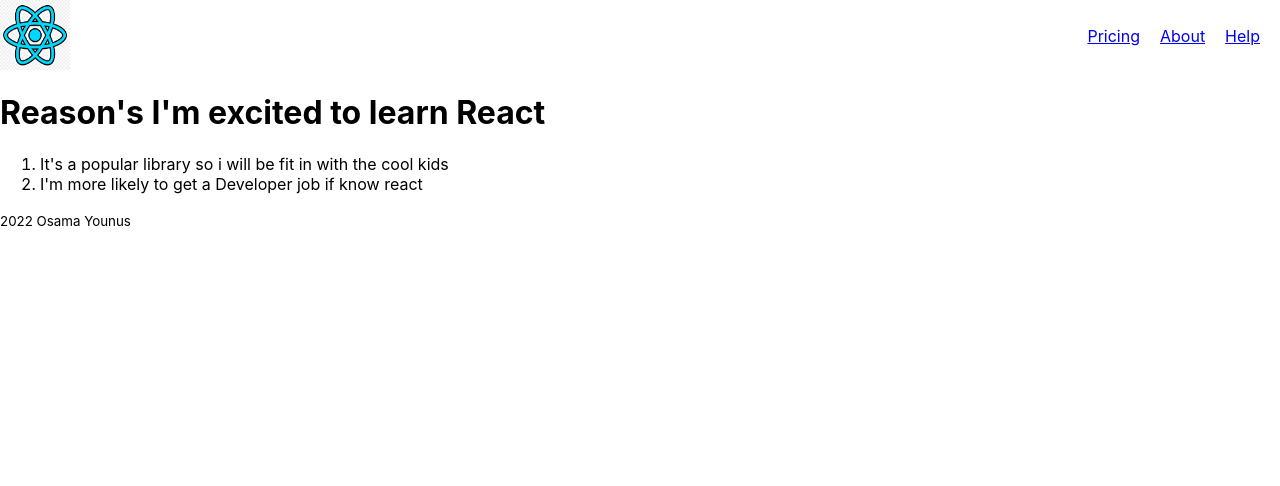
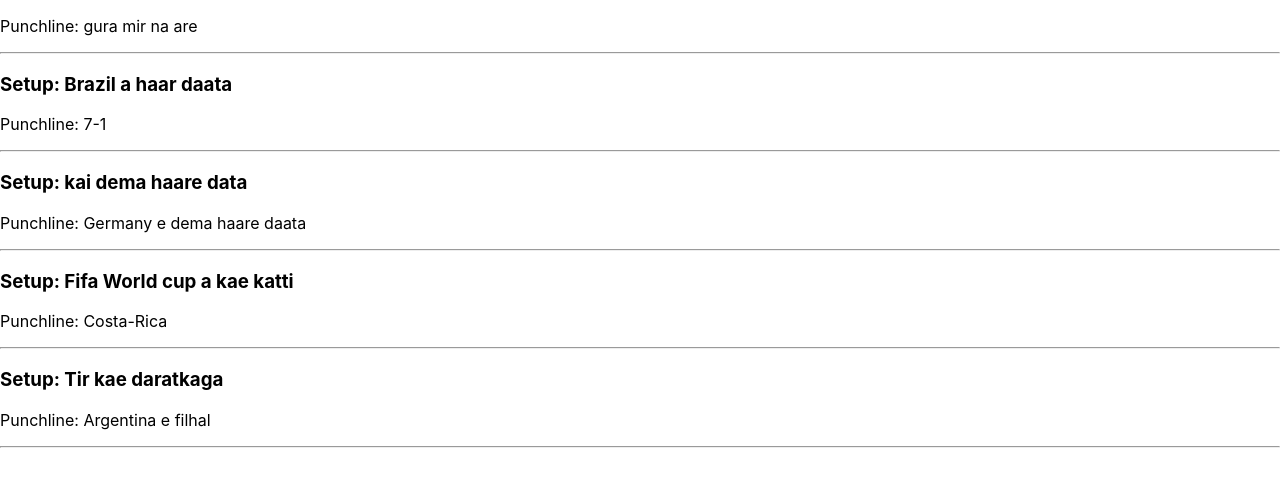
Before and after one commit to osamayounus786/my-app, a React (Create React App) app: page / in a window 1280 px wide. Shown: the top 486 px of the page. Built offline with nearby package versions, Linux system fonts and the light colour scheme.

Commit message:
concise conditional  and ternary concept clears

```diff
--- a/src/App.jsx
+++ b/src/App.jsx
@@ -146,49 +146,67 @@
 // }
 
 // export default ReactDocumentation;
-import logo from './reactlogo.png'
-import './App.css'
-function Header(){
-    return(
-        <header>
-        <nav className='nav'>
+// import logo from './reactlogo.png'
+// import './App.css'
+// function Header(){
+//     return(
+//         <header>
+//         <nav className='nav'>
 
-        <img className='logo' src={logo} alt="react logo"  />
-        <ul className='nav-items'>
-            <li> <a href="#">Pricing</a> </li>
-            <li> <a href="#">About</a> </li>
-            <li><a href="#">Help</a></li>
-        </ul>
-        </nav>
-        </header>
-    )
+//         <img className='logo' src={logo} alt="react logo"  />
+//         <ul className='nav-items'>
+//             <li> <a href="#">Pricing</a> </li>
+//             <li> <a href="#">About</a> </li>
+//             <li><a href="#">Help</a></li>
+//         </ul>
+//         </nav>
+//         </header>
+//     )
 
-}
-function MainContent(){
-    return(
-    <div>
+// }
+// function MainContent(){
+//     return(
+//     <div>
 
 
-    <h1>Reason's I'm excited to learn React</h1>
-    <ol>
-        <li>It's a popular library so i will be fit in with the cool kids</li>
-        <li>I'm more likely to get a Developer job if know react</li>
-    </ol>
-    <footer>
-        <small>2022 Osama Younus</small>
-    </footer>
-    </div>
+//     <h1>Reason's I'm excited to learn React</h1>
+//     <ol>
+//         <li>It's a popular library so i will be fit in with the cool kids</li>
+//         <li>I'm more likely to get a Developer job if know react</li>
+//     </ol>
+//     <footer>
+//         <small>2022 Osama Younus</small>
+//     </footer>
+//     </div>
 
-    )
+//     )
+// }
+// function Page(){
+//     return(
+//         <div>
+//           <Header />
+//          <MainContent />
+
+//         </div>
+//     )
+// }
+
+// export default Page;
+import {Joke} from './components/jokes'
+function App(){
+ return(
+    <>
+    <Joke
+          punchline= "gura mir na are"  />
+          <Joke setup= "Brazil a haar daata"
+          punchline= "7-1"  />
+        <Joke setup= "kai dema haare data "
+          punchline= "Germany e dema haare daata"  />
+          <Joke setup= "Fifa World cup a kae katti"
+          punchline= "Costa-Rica"  />
+          <Joke setup= "Tir kae daratkaga"
+          punchline= "Argentina e filhal"  />
+    </>
+ )
 }
-function Page(){
-    return(
-        <div>
-          <Header />
-         <MainContent />
-
-        </div>
-    )
-}
-
-export default Page;
+export default App;
--- /dev/null
+++ b/src/components/jokes.jsx
@@ -0,0 +1,14 @@
+function Joke(props){
+    return(
+        <div>
+                {/* Conditional Redering */}
+             {/* {props.setup && <h3>Setup: {props.setup}</h3>} */}
+
+             {/* concise letral  */}
+             <h3 style={{display: props.setup ? 'block' : 'none'}}>Setup: {props.setup}</h3>
+            <p>Punchline: {props.punchline}</p>
+            <hr />
+        </div>
+    )
+}
+export {Joke};
```
